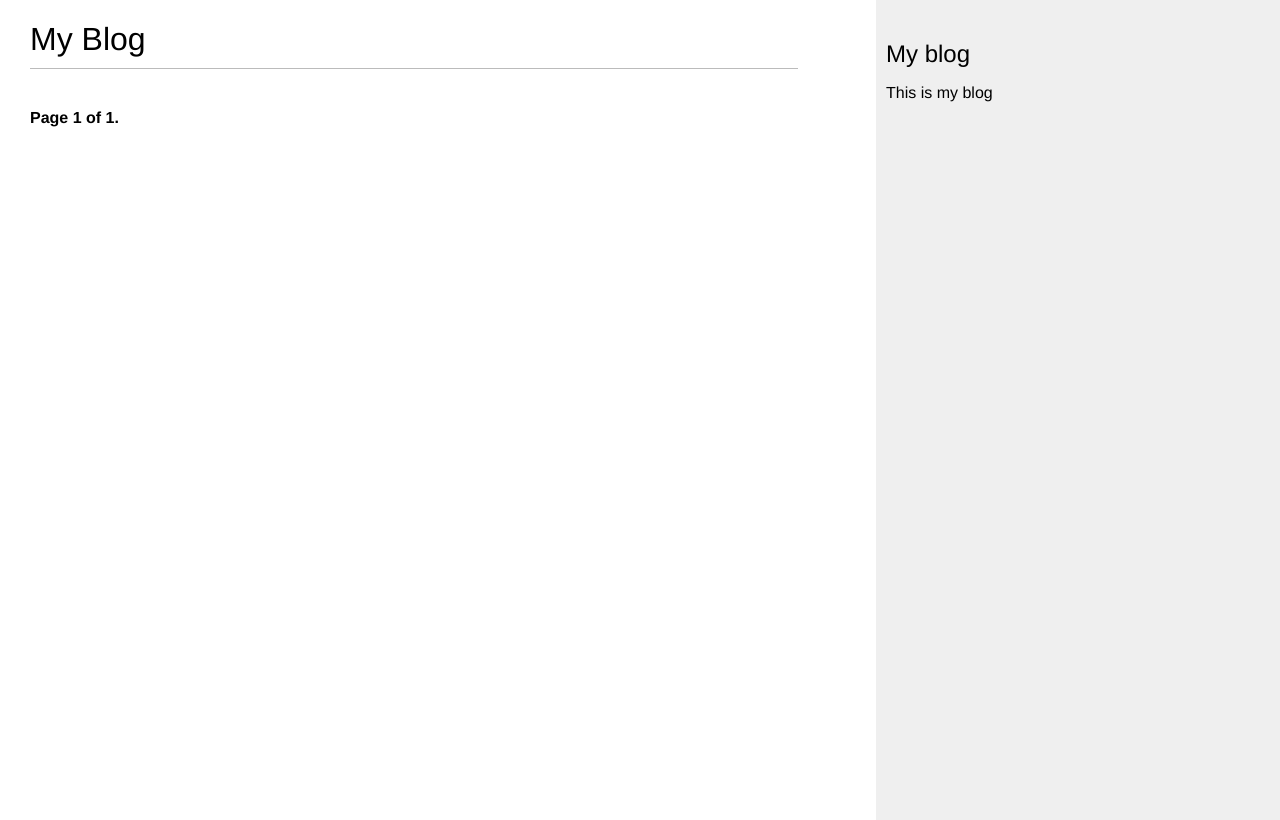
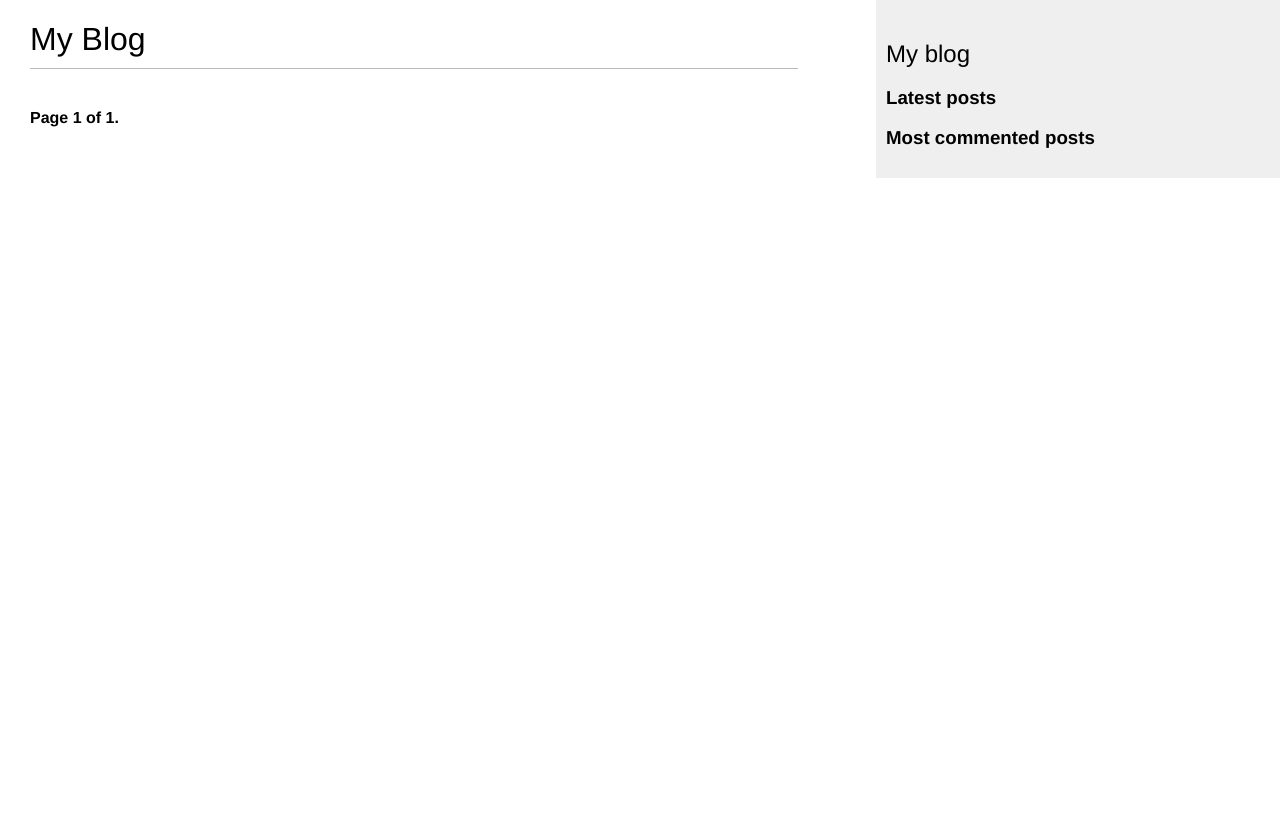
Before and after one commit to matti909/blog-django-md, a Django app: page /blog/ in a window 1280 px wide. After the commit the page ends 178 px from the top, so only its background shows below. Run offline with Django 5.2, Linux system fonts and the light colour scheme; data that the repository does not hold is empty.

Commit message:
Custom Tags added

```diff
--- a/mysite/blog/templates/blog/base.html
+++ b/mysite/blog/templates/blog/base.html
@@ -1,5 +1,6 @@
+{% load blog_tags %}
 {% load static %}
-<!DOCTYPE>
+<!DOCTYPE html>
 <html>
 
 <head>
@@ -17,7 +18,18 @@
 
   <div id="sidebar">
     <h2>My blog</h2>
-    <p>This is my blog</p>
+
+    <h3>Latest posts</h3>
+    {% show_latest_posts 3 %}
+    <h3>Most commented posts</h3>
+    {% get_most_commented_posts as most_commented_posts %}
+    <ul>
+      {% for post in most_commented_posts %}
+        <li>
+          <a href="{{ post.get_absolute_url }}">{{ post.title }}</a>
+        </li>
+      {% endfor %}
+    </ul>
   </div>
 </body>
 
--- /dev/null
+++ b/mysite/blog/templates/blog/post/latest_posts.html
@@ -0,0 +1,7 @@
+<ul>
+  {% for post in latest_posts %}
+  <li>
+    <a href="{{ post.get_absolute_url }}">{{ post.title }}</a>
+  </li>
+  {% endfor %}
+</ul>
--- /dev/null
+++ b/mysite/blog/templatetags/blog_tags.py
@@ -0,0 +1,18 @@
+from django import template
+from django.db.models import Count
+from ..models import Post
+
+register = template.Library()
+
+
+@register.inclusion_tag("blog/post/latest_posts.html")
+def show_latest_posts(count=5):
+    latest_posts = Post.published.order_by("-publish")[:count]
+    return {"latest_posts": latest_posts}
+
+
+@register.simple_tag
+def get_most_commented_posts(count=5):
+    return Post.published.annotate(total_comments=Count("comments")).order_by(
+        "-total_comments"
+    )[:count]
```
Also changed, not shown: mysite/blog/templatetags/__init__.py (added).
